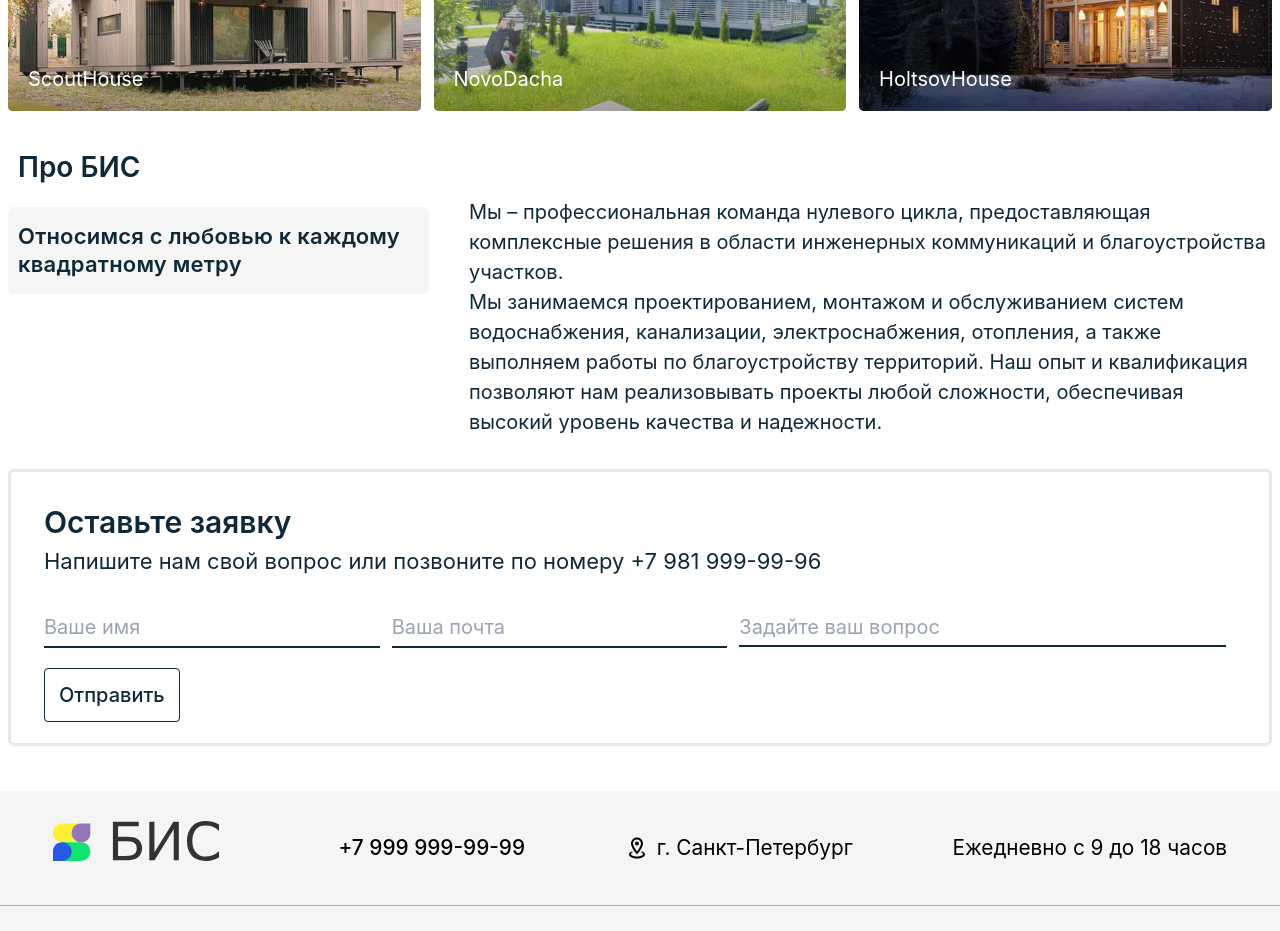
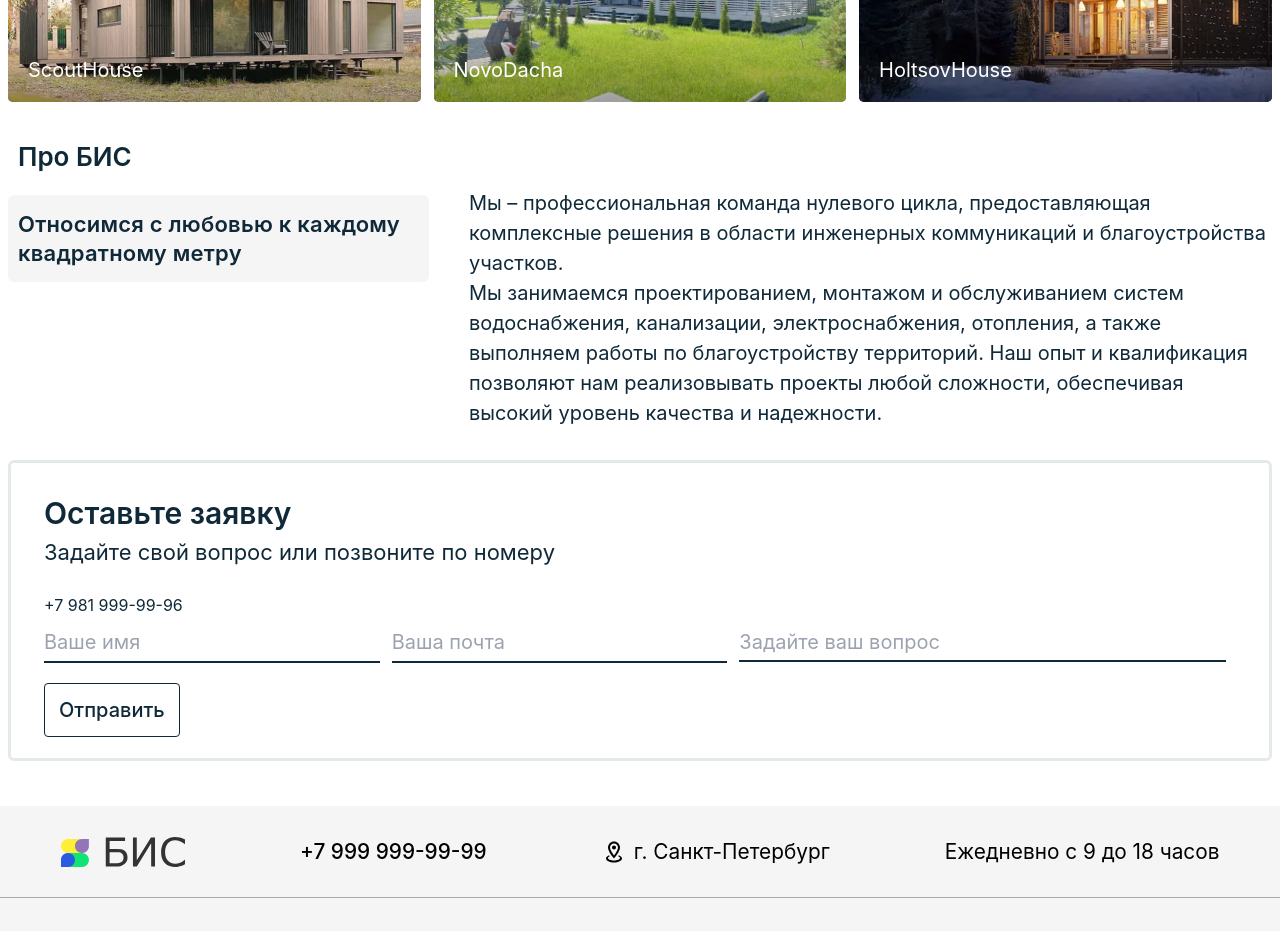
Before and after one commit to ShizLo/bis-tv, a Vue app: page / in a window 1280 px wide. Shown: the part 1860-2791 px from the top of the page. Built offline with nearby package versions, Linux system fonts and the light colour scheme.

Commit message:
Обратная связь Мобила

```diff
--- a/src/App.vue
+++ b/src/App.vue
@@ -190,7 +190,7 @@ import NavigationCatalog from "./components/NavigationCatalog.vue";
   </div>
   <router-view />
 </template>
-<style lang="scss">
+<style lang="scss" scoped>
 @use "../src/assets/styles/app.scss" as c;
 
 // .swiper {
--- a/src/assets/styles/app.scss
+++ b/src/assets/styles/app.scss
@@ -12,7 +12,7 @@
 //</Подключаем шрифты>===============================================================================
 
 //<Шрифт по умолчанию>================================================================================
-//$fontFamily: "Heebo", sans-serif;
+$fontFamily: ("-apple-system", Segoe UI, system-ui);
 //</Шрифт по умолчанию>===============================================================================
 
 //<Переменные>================================================================================
@@ -23,18 +23,21 @@ $md1: calc($maxWidthContainer + 12px);
 $md2: 991.98px;
 $md3: 767.98px;
 $md4: 479.98px;
+
+$fs-base: 16px;
+$fs-xxs: 11px;
+$fs-xs: 12px;
+$fs-s: 14px;
+$fs-m: 18px;
+$fs-l: 22px;
+$fs-xl: 24px;
+$fs-xxl: 26px;
 //</Переменные>===============================================================================
 
 //<Обнуление, обшие параметры>================================================================================
-//@import "null";
-// body {
-//   color: #21243d;
-//   font-size: 14px;
-//   font-family: $fontFamily;
-//   &._lock {
-//     overflow: hidden;
-//   }
-// }
+body {
+  font-family: $fontFamily;
+}
 //</Обнуление, обшие параметры>===============================================================================
 
 //<Оболочка>================================================================================
@@ -62,38 +65,3 @@ $md4: 479.98px;
   }
 }
 //</Основная сетка>===============================================================================
-
-// @import "header";
-// @import "home";
-// @import "forms";
-// @import "ui";
-// @import "works";
-// @import "footer";
-// @import "blog";
-
-// .page {
-//   padding: 90px 0px 0px 0px;
-//   flex: 1 1 auto;
-//   @media (max-width: $md3) {
-//     padding: 30px 0px 0px 0px;
-//   }
-// }
-
-// .social {
-//   // .social__item
-//   display: flex;
-//   justify-content: center;
-//   align-items: center;
-//   // .social__item
-//   &__item {
-//     transition: color 0.3s ease 0s;
-//     margin: 0px 17px;
-//     font-size: 30px;
-//     color: inherit;
-//     @media (min-width: $md2) {
-//       &:hover {
-//         color: #ff6464;
-//       }
-//     }
-//   }
-// }
--- a/src/components/AboutUs.vue
+++ b/src/components/AboutUs.vue
@@ -9,25 +9,28 @@ export default {
     <div class="_container">
       <div class="about-us-text about-us-text_settings">
         <div class="about-us-text__left">
-
           <h2 class="about-us-text__header">Про БИС</h2>
           <div class="about-us-text__title">
             <p class="about-us-text__title_settings">
               Относимся с любовью к каждому квадратному метру
             </p>
           </div>
-
         </div>
         <div class="about-us-text__right about-us-text__right_area-text">
-          <p class="about-us-text__right_area-text about-us-text__right_area-text_none ">&nbsp;</p>
+          <p
+            class="about-us-text__right_area-text about-us-text__right_area-text_none"
+          >
+            &nbsp;
+          </p>
           <p class="about-us-text__right_area-text">
             Мы – профессиональная команда нулевого цикла, предоставляющая
             комплексные решения в области инженерных коммуникаций и
-            благоустройства участков.<br/>Мы занимаемся проектированием, монтажом и
-            обслуживанием систем водоснабжения, канализации, электроснабжения,
-            отопления, а также выполняем работы по благоустройству территорий.
-            Наш опыт и квалификация позволяют нам реализовывать проекты любой
-            сложности, обеспечивая высокий уровень качества и надежности.
+            благоустройства участков.<br />Мы занимаемся проектированием,
+            монтажом и обслуживанием систем водоснабжения, канализации,
+            электроснабжения, отопления, а также выполняем работы по
+            благоустройству территорий. Наш опыт и квалификация позволяют нам
+            реализовывать проекты любой сложности, обеспечивая высокий уровень
+            качества и надежности.
           </p>
         </div>
       </div>
@@ -43,6 +46,9 @@ export default {
   @media (max-width: c.$md3) {
     flex-wrap: wrap;
     gap: 15px;
+  }
+  @media (max-width: c.$md4) {
+    gap: 0;
   }
 }
 @media (max-width: c.$md3) {
@@ -74,13 +80,15 @@ export default {
   @media (max-width: c.$md3) {
     padding: 15px 10px;
   }
-
+  @media (max-width: c.$md4) {
+    font-size: c.$fs-base;
+  }
 }
 .about-us-text__right_area-text p:last-child {
   padding-bottom: 0;
 }
 .about-us-text__header {
-  font-size: 28px;
+  font-size: c.$fs-xxl;
   font-weight: 600;
   background: #fff;
   display: inline-block;
@@ -92,14 +100,16 @@ export default {
 .about-us-text__title_settings {
   background-color: #f5f5f5;
   font-weight: 600;
-  font-size: 22px;
+  font-size: c.$fs-l;
   line-height: 130%;
   letter-spacing: 0.01em;
   color: #102938;
-  /* margin: 0 0 20px; */
   border-radius: 6px;
   padding: 15px 10px !important;
   width: fit-content;
   margin-top: 1rem;
+  @media (max-width: c.$md4) {
+    font-size: c.$fs-m;
+  }
 }
 </style>
--- a/src/components/Footer.vue
+++ b/src/components/Footer.vue
@@ -14,14 +14,14 @@
           +7 999 999-99-99
         </div>
         <a
-          class="social__item address"
+          class="social__item"
           target="_blank"
           href=""
           itemprop="address"
           itemscope
           itemtype=""
         >
-          <div class="flex">
+          <div class="item__address address">
             <img
               class="map__img"
               loading="lazy"
@@ -48,6 +48,12 @@
   padding: 30px 0px 20px 0px;
   background-color: #f5f5f5;
   margin-top: 45px;
+  @media (max-width: c.$md1) {
+    padding: 30px 0px 30px 0px;
+  }
+  @media (max-width: c.$md4) {
+    padding: 20px 0px 20px 0px;
+  }
   &__content {
     display: flex;
     flex-direction: row;
@@ -56,26 +62,38 @@
     flex-wrap: wrap-reverse;
     gap: 10px;
     margin-bottom: 30px;
-
     @media (max-width: c.$md3) {
       gap: 5px;
     }
-
     @media (max-width: c.$md4) {
       flex-wrap: wrap;
+      gap: 0;
+      // justify-content: flex-start;
+      margin-bottom: 10px;
     }
   }
   &__copy {
     margin-top: 30px;
     display: flex;
     justify-content: center;
+    @media (max-width: c.$md4) {
+      margin-top: 20px;
+      font-size: c.$fs-s;
+    }
   }
-  @media (max-width: c.$md1) {
-    padding: 30px 0px 30px 0px;
+  &__logo {
+    @media (max-width: c.$md4) {
+      width: 100%;
+      margin: 0px 0px 0px 0px;
+      justify-content: center;
+    }
   }
 }
 .map__img {
   margin: 0px 8px 0px 0px;
+  @media (max-width: c.$md4) {
+    height: 20px;
+  }
 }
 
 .phone {
@@ -88,12 +106,37 @@
 .social__item {
   font-size: 1.3em;
   font-style: normal;
+  display: flex;
+
+  .item__address {
+    display: flex;
+    @media (max-width: c.$md4) {
+      display: none;
+    }
+  }
 }
 
+.phone {
+  @media (max-width: c.$md4) {
+    display: none;
+  }
+}
+.work-clock {
+  @media (max-width: c.$md4) {
+    display: none;
+  }
+}
 .address__text {
   font-style: normal;
+  @media (max-width: c.$md4) {
+    font-size: c.$fs-s;
+  }
 }
 .logo {
-  margin: 0px 0px 15px 0px;
+  @media (max-width: c.$md4) {
+  }
+  &__img {
+    height: 30px;
+  }
 }
 </style>
--- a/src/components/Form/GlobalForm.vue
+++ b/src/components/Form/GlobalForm.vue
@@ -1,41 +1,64 @@
 <script>
 export default {
-    props: {
-
-    },
-    computed: {
-
-    }
-}
+  props: {},
+  computed: {},
+};
 </script>
 <template>
   <section class="global-form">
     <div class="_container global-form_mt">
       <div class="form-bl brd">
-                <form class="form-submit" style="padding-bottom: 0;">
+        <form class="form-submit" style="padding-bottom: 0">
           <div class="form__title">Оставьте заявку</div>
-                    <input type="hidden" name="subject" value="Оставьте заявку">
-                    <p>Напишите нам свой вопрос или позвоните по номеру +7 981 999-99-96</p>
+          <input type="hidden" name="subject" value="Оставьте заявку" />
+          <p>Задайте свой вопрос или позвоните по номеру</p>
+          <a class="list__item link__phone" href="tel:+7 981 937-13-76">
+            +7 981 999-99-96
+          </a>
+
           <div class="flex-input">
             <div class="col">
-                            <input type="text" name="Ваше имя" value="" id="input-name" placeholder="Ваше имя">
+              <input
+                type="text"
+                name="Ваше имя"
+                value=""
+                id="input-name"
+                placeholder="Ваше имя"
+              />
             </div>
             <div class="col">
-                            <input type="email" name="Ваша почта" value="" placeholder="Ваша почта" id="input-email"
-                                required="">
+              <input
+                type="email"
+                name="Ваша почта"
+                value=""
+                placeholder="Ваша почта"
+                id="input-email"
+                required=""
+              />
             </div>
             <div class="col">
-                            <textarea name="Задайте ваш вопрос" placeholder="Задайте ваш вопрос"></textarea>
+              <textarea
+                name="Задайте ваш вопрос"
+                placeholder="Задайте ваш вопрос"
+              ></textarea>
             </div>
-                        <input type="hidden" name="Ссылка источник" value="https://sewera.ru/contacts/">
+            <input
+              type="hidden"
+              name="Ссылка источник"
+              value="https://sewera.ru/contacts/"
+            />
           </div>
-                    <input class="form__button button_mtp" type="submit" value="Отправить">
+          <input
+            class="form__button button_mtp"
+            type="submit"
+            value="Отправить"
+          />
         </form>
       </div>
     </div>
   </section>
 </template>
-<style lang="scss"coped>
+<style lang="scss" coped>
 @use "../../assets/styles/app.scss" as c;
 
 .flex-input {
@@ -70,11 +93,15 @@ export default {
     margin-right: 0px;
   }
 }
-input[type='email'], input[type='password'], input[type='tel'], input[type='text'], textarea {
+input[type="email"],
+input[type="password"],
+input[type="tel"],
+input[type="text"],
+textarea {
   width: 100%;
   height: auto;
   color: #333;
-    font-size: 20px ;
+  font-size: 20px;
   vertical-align: top;
   padding: 10px 0 4px;
   border: none;
@@ -90,7 +117,11 @@ input[type='email'], input[type='password'], input[type='tel'], input[type='text
 .global-form {
   margin-top: 2rem;
 }
-:focus, a, button, input, textarea {
+:focus,
+a,
+button,
+input,
+textarea {
   outline: 0;
 }
 textarea {
@@ -105,11 +136,17 @@ textarea {
   display: inline-block;
   border-radius: 32px;
   color: #102938;
+  @media (max-width: c.$md4) {
+    font-size: c.$fs-l;
+  }
 }
 .form-submit p {
   padding-bottom: 24px;
   color: #102938;
   font-size: 22px;
+  @media (max-width: c.$md4) {
+    font-size: c.$fs-m;
+  }
 }
 .form__button {
   font-weight: 500;
@@ -141,5 +178,4 @@ textarea {
   border-radius: 6px;
   box-sizing: border-box;
 }
-
 </style>
--- a/src/components/Partners.vue
+++ b/src/components/Partners.vue
@@ -62,7 +62,7 @@
 
 .partners {
   &__header {
-    font-size: 28px;
+    font-size: c.$fs-xxl;
     font-weight: 600;
     background: #fff;
     border-radius: 32px;
--- a/src/components/WorksSlider.vue
+++ b/src/components/WorksSlider.vue
@@ -109,7 +109,7 @@ export default {
   padding-top: 32px;
 }
 .content-bar__h2 {
-  font-size: 28px;
+  font-size: c.$fs-xxl;
   font-weight: 600;
   background: #fff;
   display: inline-block;
--- a/tailwind.config.js
+++ b/tailwind.config.js
@@ -25,10 +25,10 @@ export default {
     fontFamily: {
       sans: [
         // "ui-sans-serif",
-        "-apple-system",
-        "Segoe UI",
+        ///////"-apple-system",
+        ///////"Segoe UI",
         // "Helvetica",
-        "system-ui", // Работает вот эта хуйня походу
+        ////////"system-ui", // Работает вот эта хуйня походу
         // "sans-serif",
         // "Apple Color Emoji",
         // "Segoe UI Emoji",
```
Also changed, not shown: src/components/OurServices.vue (+8 -2 lines). Lines whose indentation alone changed are shown as unchanged.
